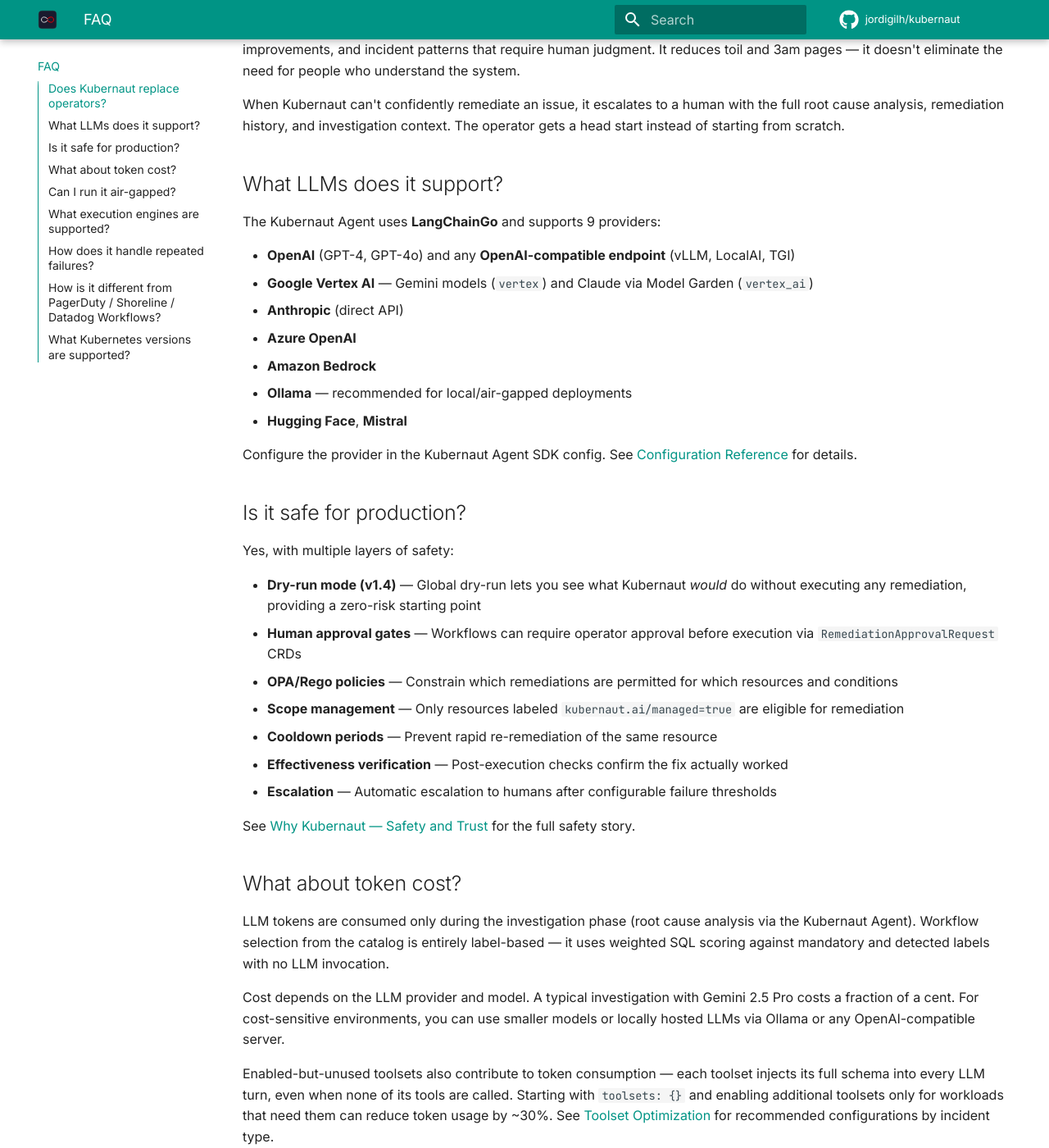
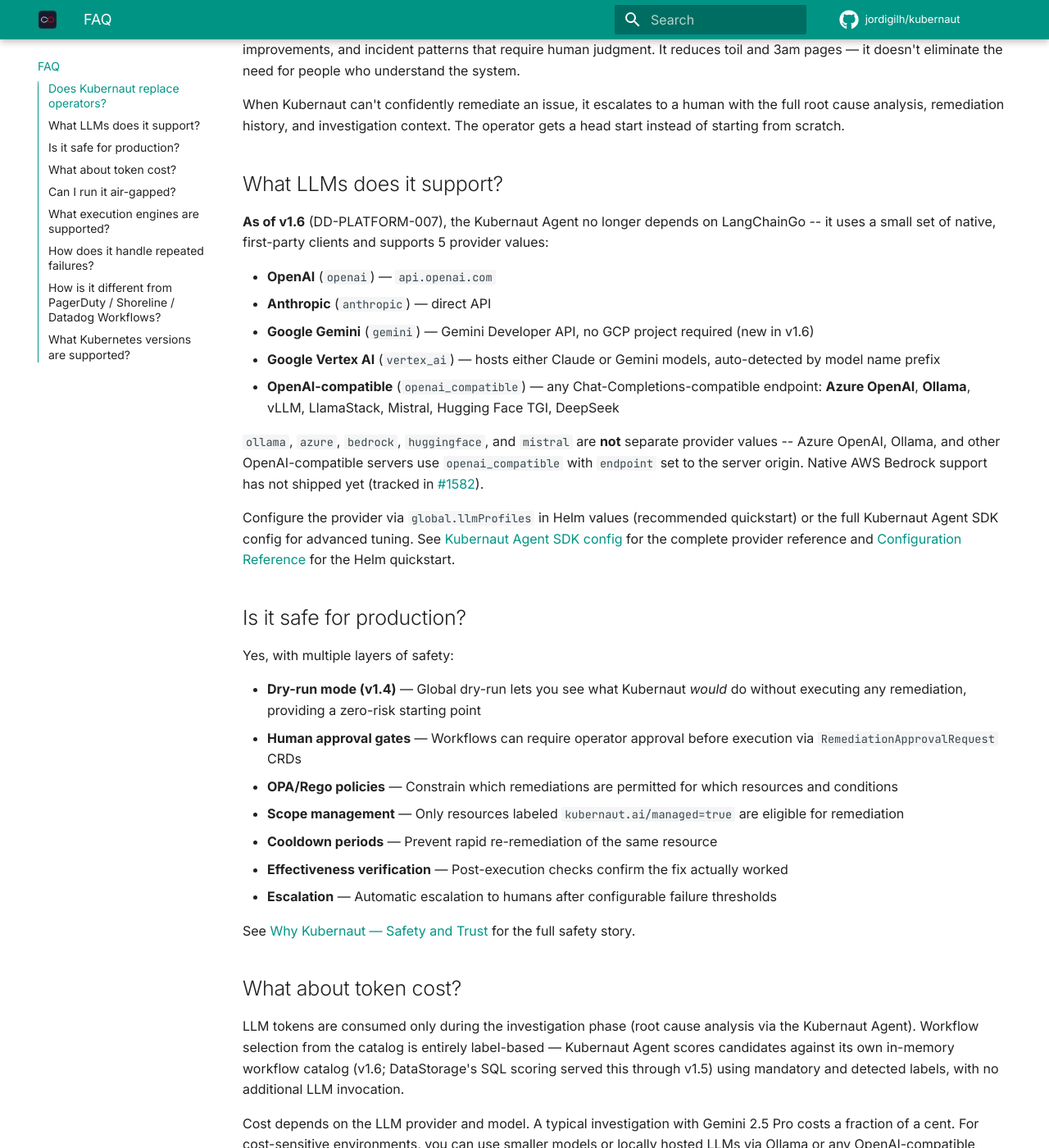
Before and after one commit to jordigilh/kubernaut-docs, an MkDocs documentation site: the page built from docs/faq.md, in a window 1280 px wide and 1400 px high, scrolled down 256 px. Shown: the whole window at 82% size. Built offline with MkDocs 1.6.1 and Material for MkDocs 9.7.7, drawn with Linux system fonts in a browser that asks for light colours; comment, search, counter and statistics services are not loaded; the version menu is left out.

Commit message:
docs: fix badly stale LLM provider and workflow scoring claims in faq.md
faq.md still said Kubernaut Agent "uses LangChainGo and supports 9
providers" (OpenAI, vertex/vertex_ai as two, Anthropic, Azure, Bedrock,
Ollama, Hugging Face, Mistral) -- LangChainGo was removed and the
provider set cut to 5 as part of DD-PLATFORM-007, well before this pass.
Also fixed the "weighted SQL scoring" workflow-selection claim to
attribute it to Kubernaut Agent's in-memory catalog (DD-WORKFLOW-019,
same fix applied elsewhere this pass).

```diff
--- a/docs/faq.md
+++ b/docs/faq.md
@@ -8,17 +8,17 @@ When Kubernaut can't confidently remediate an issue, it escalates to a human wit
 
 ## What LLMs does it support?
 
-The Kubernaut Agent uses **LangChainGo** and supports 9 providers:
+**As of v1.6** (DD-PLATFORM-007), the Kubernaut Agent no longer depends on LangChainGo -- it uses a small set of native, first-party clients and supports 5 provider values:
 
-- **OpenAI** (GPT-4, GPT-4o) and any **OpenAI-compatible endpoint** (vLLM, LocalAI, TGI)
-- **Google Vertex AI** — Gemini models (`vertex`) and Claude via Model Garden (`vertex_ai`)
-- **Anthropic** (direct API)
-- **Azure OpenAI**
-- **Amazon Bedrock**
-- **Ollama** — recommended for local/air-gapped deployments
-- **Hugging Face**, **Mistral**
+- **OpenAI** (`openai`) — `api.openai.com`
+- **Anthropic** (`anthropic`) — direct API
+- **Google Gemini** (`gemini`) — Gemini Developer API, no GCP project required (new in v1.6)
+- **Google Vertex AI** (`vertex_ai`) — hosts either Claude or Gemini models, auto-detected by model name prefix
+- **OpenAI-compatible** (`openai_compatible`) — any Chat-Completions-compatible endpoint: **Azure OpenAI**, **Ollama**, vLLM, LlamaStack, Mistral, Hugging Face TGI, DeepSeek
 
-Configure the provider in the Kubernaut Agent SDK config. See [Configuration Reference](user-guide/configuration.md) for details.
+`ollama`, `azure`, `bedrock`, `huggingface`, and `mistral` are **not** separate provider values -- Azure OpenAI, Ollama, and other OpenAI-compatible servers use `openai_compatible` with `endpoint` set to the server origin. Native AWS Bedrock support has not shipped yet (tracked in [#1582](https://github.com/jordigilh/kubernaut/issues/1582)).
+
+Configure the provider via `global.llmProfiles` in Helm values (recommended quickstart) or the full Kubernaut Agent SDK config for advanced tuning. See [Kubernaut Agent SDK config](user-guide/configmap-kubernaut-agent.md) for the complete provider reference and [Configuration Reference](user-guide/configuration.md#llm-provider-setup) for the Helm quickstart.
 
 ## Is it safe for production?
 
@@ -36,7 +36,7 @@ See [Why Kubernaut — Safety and Trust](getting-started/why-kubernaut.md#safety
 
 ## What about token cost?
 
-LLM tokens are consumed only during the investigation phase (root cause analysis via the Kubernaut Agent). Workflow selection from the catalog is entirely label-based — it uses weighted SQL scoring against mandatory and detected labels with no LLM invocation.
+LLM tokens are consumed only during the investigation phase (root cause analysis via the Kubernaut Agent). Workflow selection from the catalog is entirely label-based — Kubernaut Agent scores candidates against its own in-memory workflow catalog (v1.6; DataStorage's SQL scoring served this through v1.5) using mandatory and detected labels, with no additional LLM invocation.
 
 Cost depends on the LLM provider and model. A typical investigation with Gemini 2.5 Pro costs a fraction of a cent. For cost-sensitive environments, you can use smaller models or locally hosted LLMs via Ollama or any OpenAI-compatible server.
 
```
